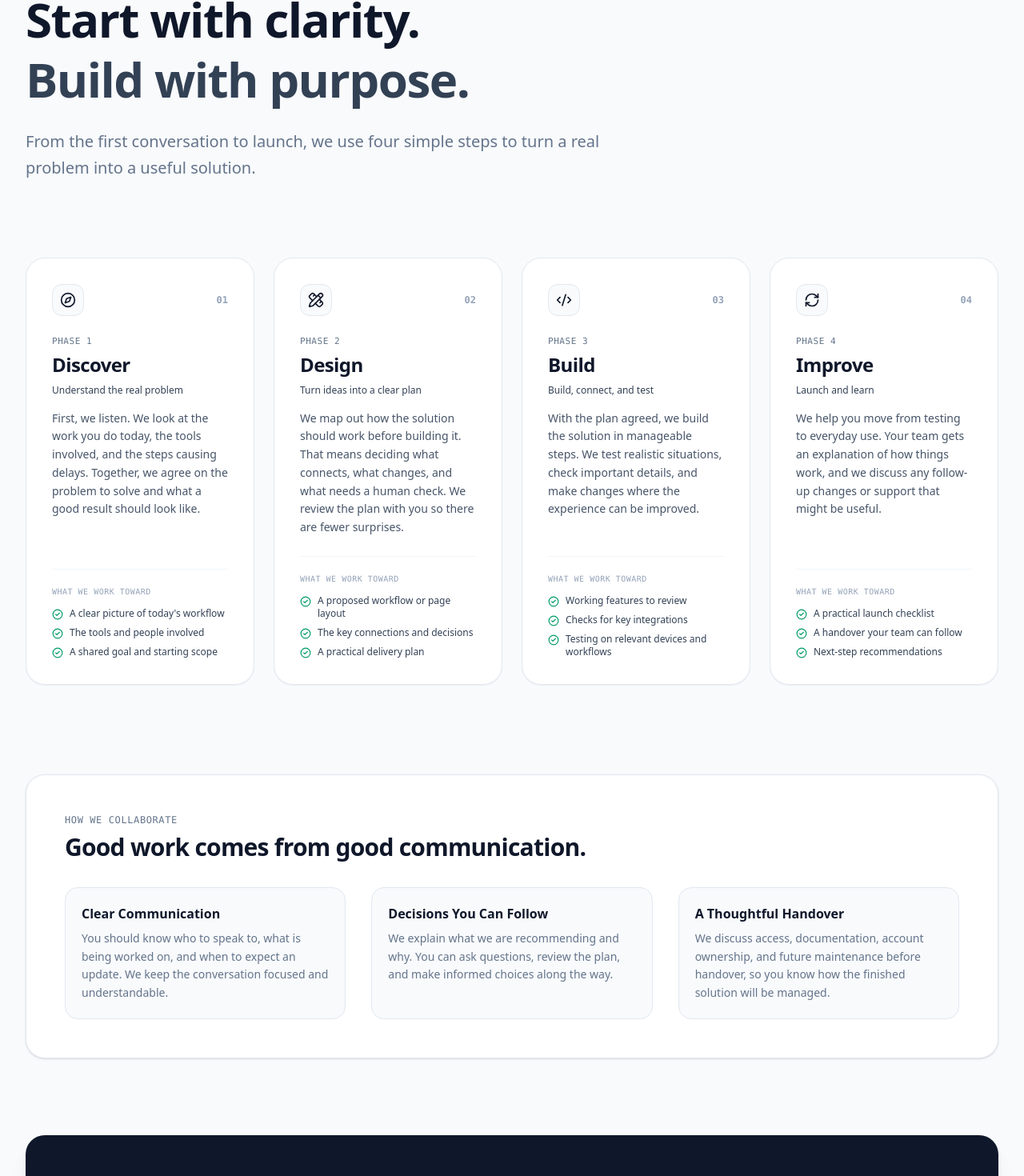
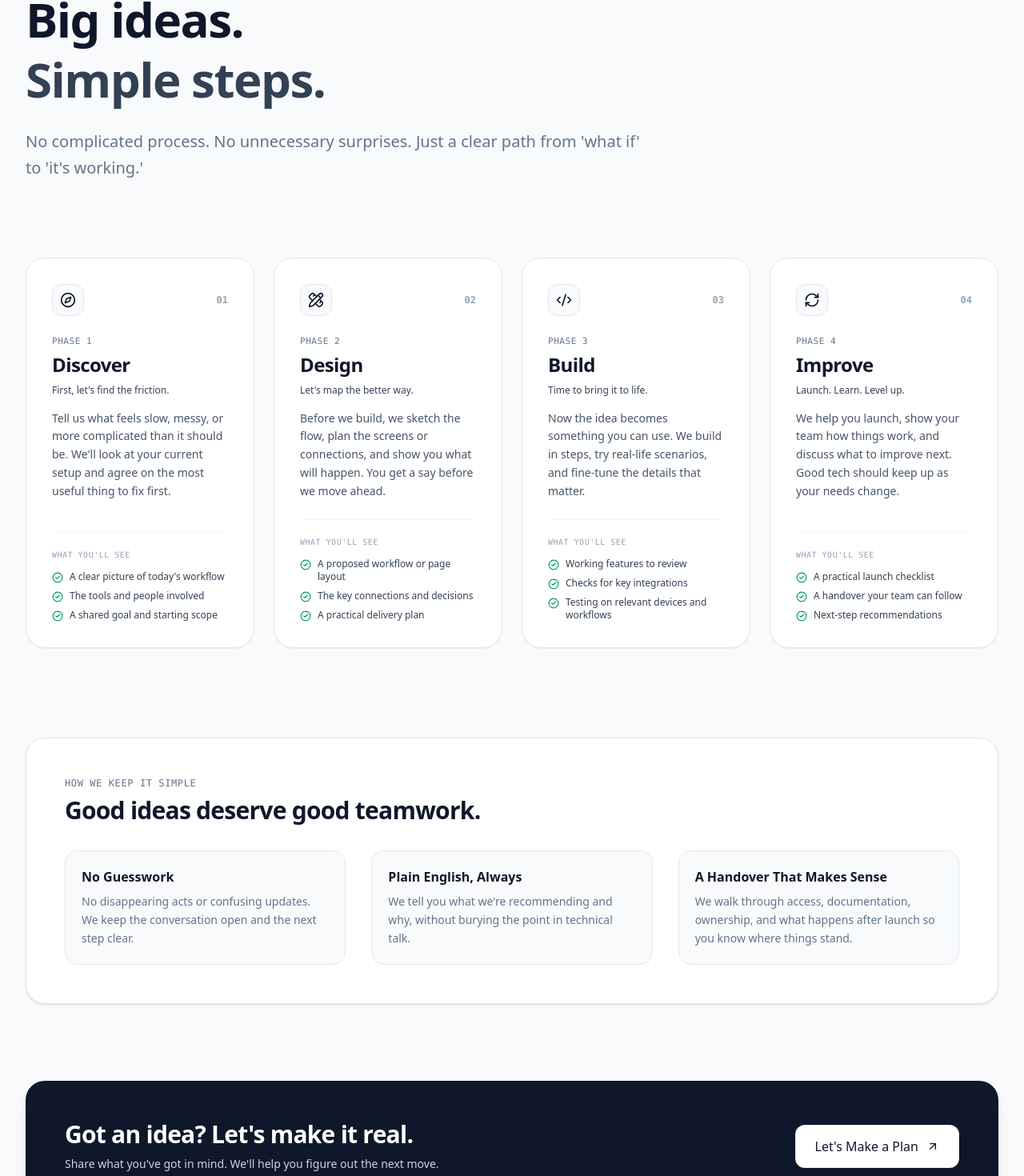
Before and after one commit to vownofficial-cloud/vown, a Next.js app: page /approach in a window 1280 px wide. Shown: the part 217-1687 px from the top of the page at 80% size. Built offline with nearby package versions, Linux system fonts and the light colour scheme.

Commit message:
content: make VOwn service and process messaging engaging

```diff
--- a/src/app/approach/page.tsx
+++ b/src/app/approach/page.tsx
@@ -7,14 +7,14 @@ import { MotionWrap, StaggerContainer, StaggerItem } from "@/components/motion/M
 export const metadata: Metadata = {
   title: "VOwn",
   description:
-    "See how VOwn plans, builds, tests, and improves practical automations, business integrations, and websites.",
+    "Big idea? Let's make it real. See VOwn's simple four-step way to plan, build, and improve your project.",
   alternates: {
     canonical: "https://vown.site/approach",
   },
   openGraph: {
-    title: "How VOwn Works | From Idea to Launch",
+    title: "How VOwn Works | No Fuss, Just Progress",
     description:
-      "See how VOwn plans, builds, tests, and improves practical automations, business integrations, and websites.",
+      "Big idea? Let's make it real. See VOwn's simple four-step way to plan, build, and improve your project.",
     url: "https://vown.site/approach",
     siteName: "VOwn",
     images: [
@@ -36,10 +36,10 @@ export default function ApproachPage() {
       step: "01",
       name: "Discover",
       phase: "Phase 1",
-      tagline: "Understand the real problem",
+      tagline: "First, let's find the friction.",
       icon: Compass,
       description:
-        "First, we listen. We look at the work you do today, the tools involved, and the steps causing delays. Together, we agree on the problem to solve and what a good result should look like.",
+        "Tell us what feels slow, messy, or more complicated than it should be. We'll look at your current setup and agree on the most useful thing to fix first.",
       deliverables: [
         "A clear picture of today's workflow",
         "The tools and people involved",
@@ -50,10 +50,10 @@ export default function ApproachPage() {
       step: "02",
       name: "Design",
       phase: "Phase 2",
-      tagline: "Turn ideas into a clear plan",
+      tagline: "Let's map the better way.",
       icon: PencilRuler,
       description:
-        "We map out how the solution should work before building it. That means deciding what connects, what changes, and what needs a human check. We review the plan with you so there are fewer surprises.",
+        "Before we build, we sketch the flow, plan the screens or connections, and show you what will happen. You get a say before we move ahead.",
       deliverables: [
         "A proposed workflow or page layout",
         "The key connections and decisions",
@@ -64,10 +64,10 @@ export default function ApproachPage() {
       step: "03",
       name: "Build",
       phase: "Phase 3",
-      tagline: "Build, connect, and test",
+      tagline: "Time to bring it to life.",
       icon: Code2,
       description:
-        "With the plan agreed, we build the solution in manageable steps. We test realistic situations, check important details, and make changes where the experience can be improved.",
+        "Now the idea becomes something you can use. We build in steps, try real-life scenarios, and fine-tune the details that matter.",
       deliverables: [
         "Working features to review",
         "Checks for key integrations",
@@ -78,10 +78,10 @@ export default function ApproachPage() {
       step: "04",
       name: "Improve",
       phase: "Phase 4",
-      tagline: "Launch and learn",
+      tagline: "Launch. Learn. Level up.",
       icon: RefreshCw,
       description:
-        "We help you move from testing to everyday use. Your team gets an explanation of how things work, and we discuss any follow-up changes or support that might be useful.",
+        "We help you launch, show your team how things work, and discuss what to improve next. Good tech should keep up as your needs change.",
       deliverables: [
         "A practical launch checklist",
         "A handover your team can follow",
@@ -92,19 +92,19 @@ export default function ApproachPage() {
 
   const principles = [
     {
-      title: "Clear Communication",
+      title: "No Guesswork",
       description:
-        "You should know who to speak to, what is being worked on, and when to expect an update. We keep the conversation focused and understandable.",
+        "No disappearing acts or confusing updates. We keep the conversation open and the next step clear.",
     },
     {
-      title: "Decisions You Can Follow",
+      title: "Plain English, Always",
       description:
-        "We explain what we are recommending and why. You can ask questions, review the plan, and make informed choices along the way.",
+        "We tell you what we're recommending and why, without burying the point in technical talk.",
     },
     {
-      title: "A Thoughtful Handover",
+      title: "A Handover That Makes Sense",
       description:
-        "We discuss access, documentation, account ownership, and future maintenance before handover, so you know how the finished solution will be managed.",
+        "We walk through access, documentation, ownership, and what happens after launch so you know where things stand.",
     },
   ];
 
@@ -163,12 +163,12 @@ export default function ApproachPage() {
             </span>
           </div>
           <h1 className="text-4xl sm:text-6xl font-extrabold tracking-tight text-[#0F172A] dark:text-white leading-tight mb-6">
-            Start with clarity.
+            Big ideas.
             <br />
-            <span className="text-[#334155] dark:text-slate-300">Build with purpose.</span>
+            <span className="text-[#334155] dark:text-slate-300">Simple steps.</span>
           </h1>
           <p className="text-lg sm:text-xl text-[#64748B] dark:text-slate-300 leading-relaxed">
-            From the first conversation to launch, we use four simple steps to turn a real problem into a useful solution.
+            No complicated process. No unnecessary surprises. Just a clear path from 'what if' to 'it's working.'
           </p>
         </MotionWrap>
 
@@ -208,7 +208,7 @@ export default function ApproachPage() {
                     {/* Deliverables Checklist */}
                     <div className="pt-5 border-t border-slate-100 dark:border-slate-800">
                       <div className="text-[10px] font-mono uppercase tracking-wider text-[#94A3B8] dark:text-slate-500 mb-3">
-                        What We Work Toward
+                        What You'll See
                       </div>
                       <ul className="space-y-2">
                         {stage.deliverables.map((item) => (
@@ -226,14 +226,14 @@ export default function ApproachPage() {
           </StaggerContainer>
         </div>
 
-        {/* How We Collaborate */}
+        {/* How We Keep It Simple */}
         <MotionWrap delay={0.1} direction="up" className="p-8 sm:p-12 rounded-3xl bg-white dark:bg-[#111827] border border-[#E2E8F0] dark:border-slate-800 shadow-sm mb-16 sm:mb-24">
           <div className="max-w-2xl mb-8">
             <div className="text-xs font-mono uppercase tracking-wider text-[#64748B] dark:text-slate-400 mb-2">
-              How We Collaborate
+              How We Keep It Simple
             </div>
             <h2 className="text-2xl sm:text-3xl font-extrabold text-[#0F172A] dark:text-white tracking-tight">
-              Good work comes from good communication.
+              Good ideas deserve good teamwork.
             </h2>
           </div>
 
@@ -251,14 +251,14 @@ export default function ApproachPage() {
         <MotionWrap delay={0.15} direction="up" className="p-8 sm:p-12 rounded-3xl bg-[#0F172A] dark:bg-[#111827] text-white flex flex-col md:flex-row items-start md:items-center justify-between gap-6 border border-transparent dark:border-slate-800 shadow-xl">
           <div className="max-w-xl">
             <h3 className="text-2xl sm:text-3xl font-extrabold tracking-tight mb-2 text-white">
-              Ready to make something work better?
+              Got an idea? Let's make it real.
             </h3>
             <p className="text-sm text-slate-300 dark:text-slate-300 leading-relaxed">
-              Tell us what you want to improve. We can talk through the challenge and a sensible place to begin.
+              Share what you've got in mind. We'll help you figure out the next move.
             </p>
           </div>
           <Button href="/contact" variant="white" size="lg" icon={<ArrowUpRight className="w-4 h-4" />}>
-            Let's Talk About It
+            Let's Make a Plan
           </Button>
         </MotionWrap>
 
```
